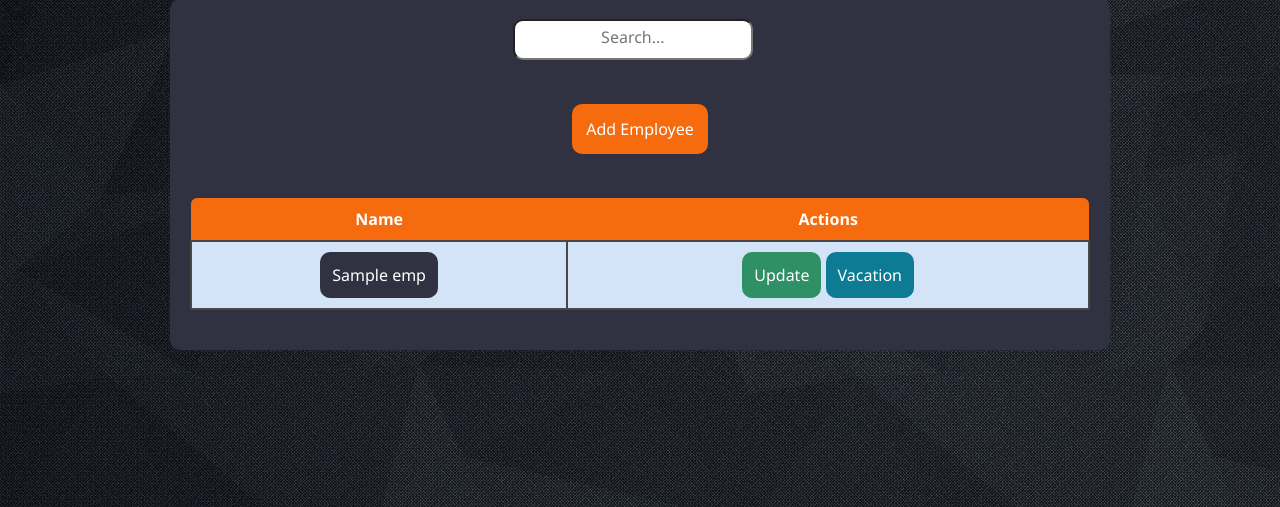
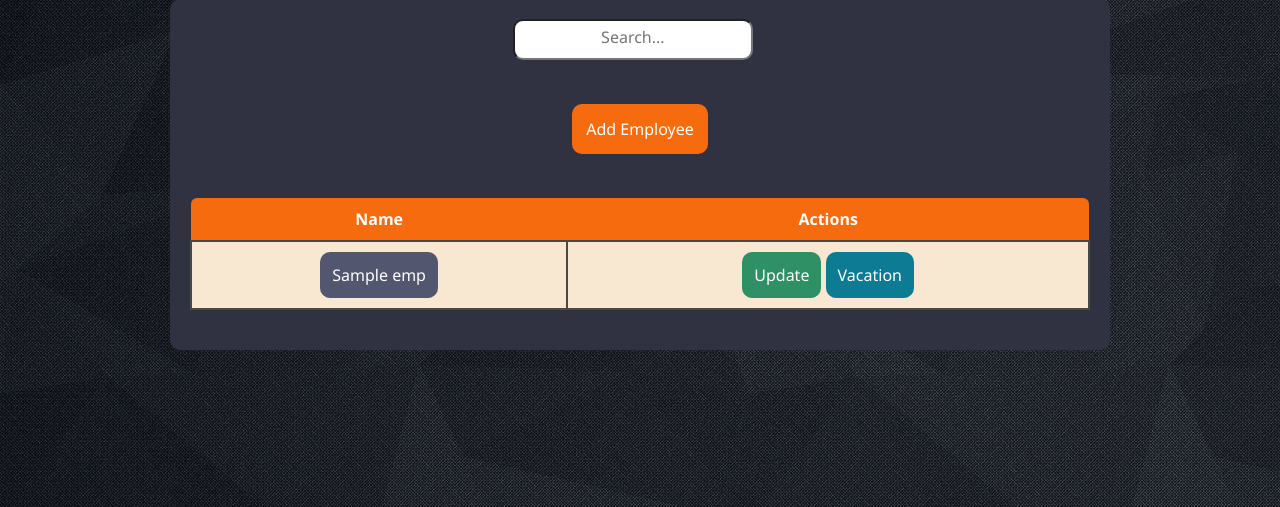
Before and after one commit to KZiad/Human-Resources-Dashboard, a Django app: template Management/templates/Management/index.html in a window 1280 px wide. Shown: the part 212-719 px from the top of the page. Run offline with Django 3.2, Linux system fonts and the light colour scheme; the template is opened without the code that fills it: most values are stand-ins (such as "Sample title", 1, 10 or a date in 2020); parts of the project's set-up code (start-up, migrations or seed data) failed here and were passed over.

Commit message:
color update

```diff
--- a/Management/static/Management/CSS/Index.css
+++ b/Management/static/Management/CSS/Index.css
@@ -102,7 +102,7 @@ table th {
 table td {
     text-align: center;
     border: 2px solid #484848;
-    background-color: #d3e3f8;
+    background-color: #f9e8d1;
     /* background-color: rgba(105, 100, 95, 0.5); ccd5e1 */
 
     padding: 10px;
@@ -121,7 +121,7 @@ table button {
 }
 
 .emp-btn {
-    background-color: #303242;
+    background-color: #52566e;
     color: #ffffff;
 }
 
```
